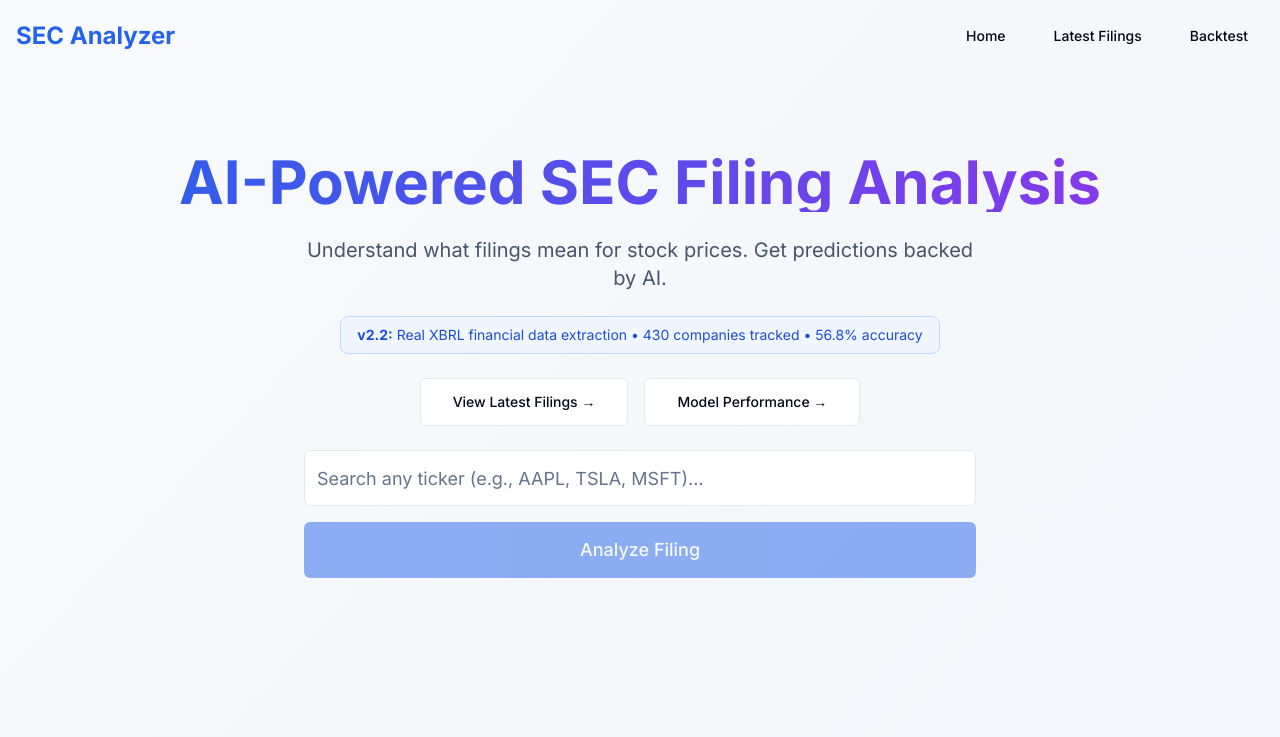
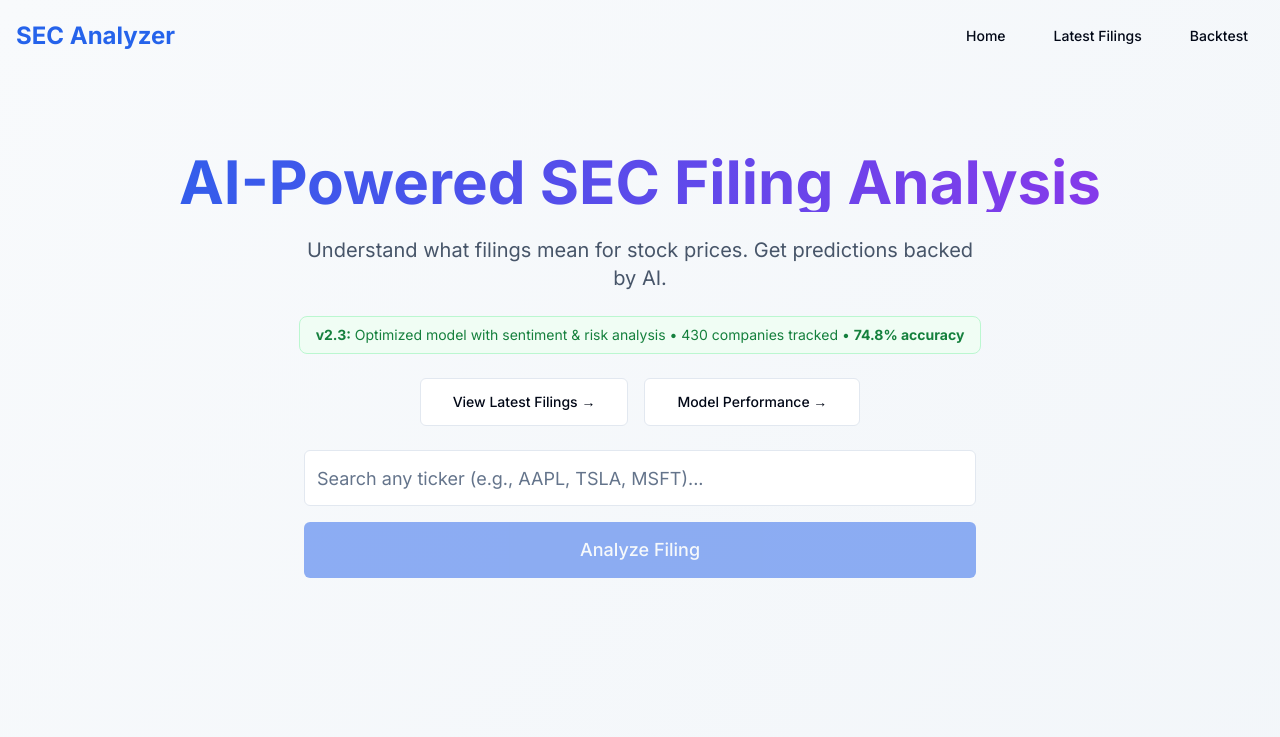
Before and after one commit to kyliemckinleydemo/sec-filing-analyzer, a Next.js app: page / in a window 1280 px wide. Shown: the top 737 px of the page. Built offline with nearby package versions, Linux system fonts and the light colour scheme.

Commit message:
Update homepage to show Model v2.3 with 74.8% accuracy

```diff
--- a/app/page.tsx
+++ b/app/page.tsx
@@ -45,9 +45,9 @@ export default function Home() {
           <p className="text-xl text-slate-600 max-w-2xl mx-auto">
             Understand what filings mean for stock prices. Get predictions backed by AI.
           </p>
-          <div className="inline-block bg-blue-50 border border-blue-200 rounded-lg px-4 py-2 mt-4">
-            <p className="text-sm text-blue-700">
-              <strong>v2.2:</strong> Real XBRL financial data extraction • 430 companies tracked • 56.8% accuracy
+          <div className="inline-block bg-green-50 border border-green-200 rounded-lg px-4 py-2 mt-4">
+            <p className="text-sm text-green-700">
+              <strong>v2.3:</strong> Optimized model with sentiment & risk analysis • 430 companies tracked • <strong>74.8% accuracy</strong>
             </p>
           </div>
 
```
